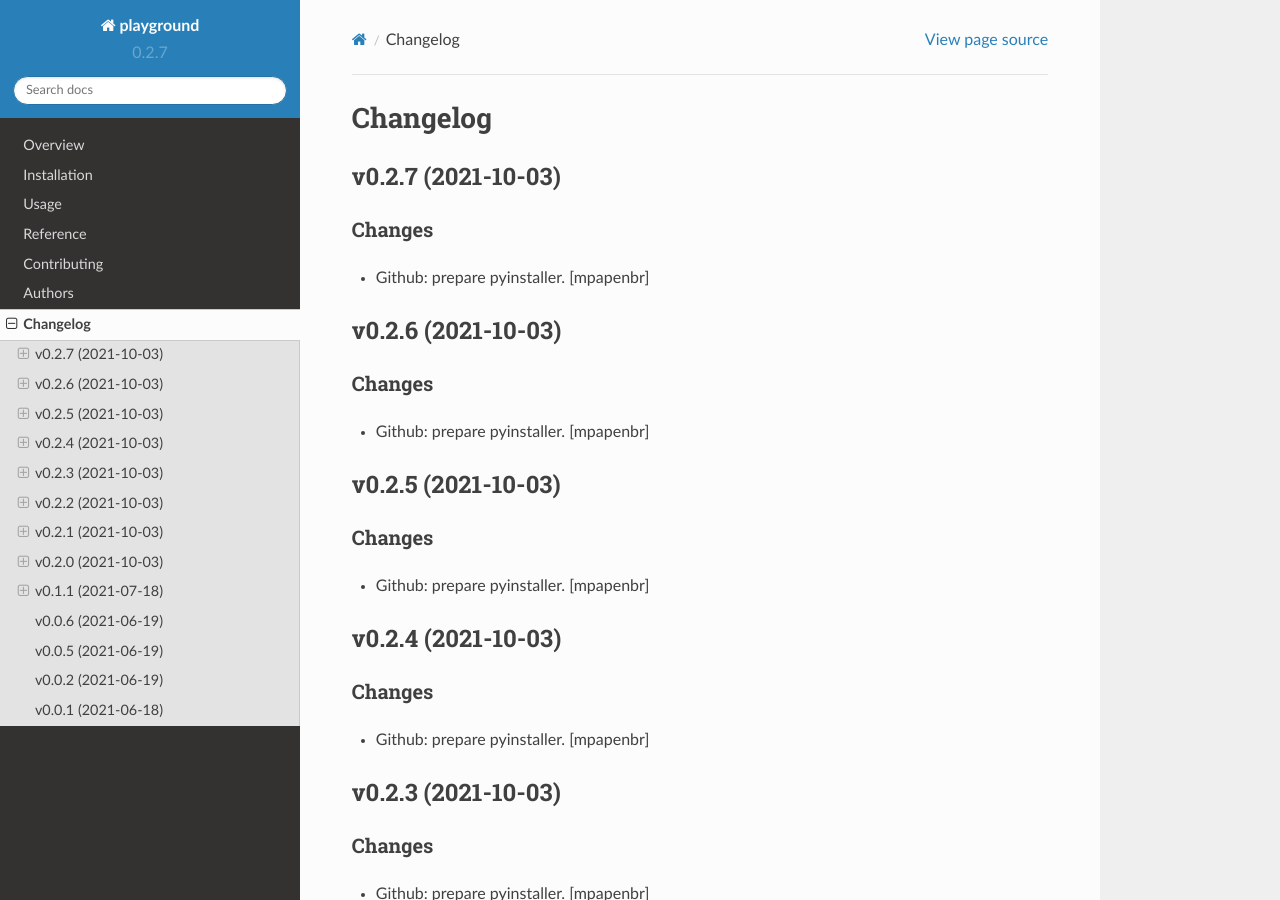
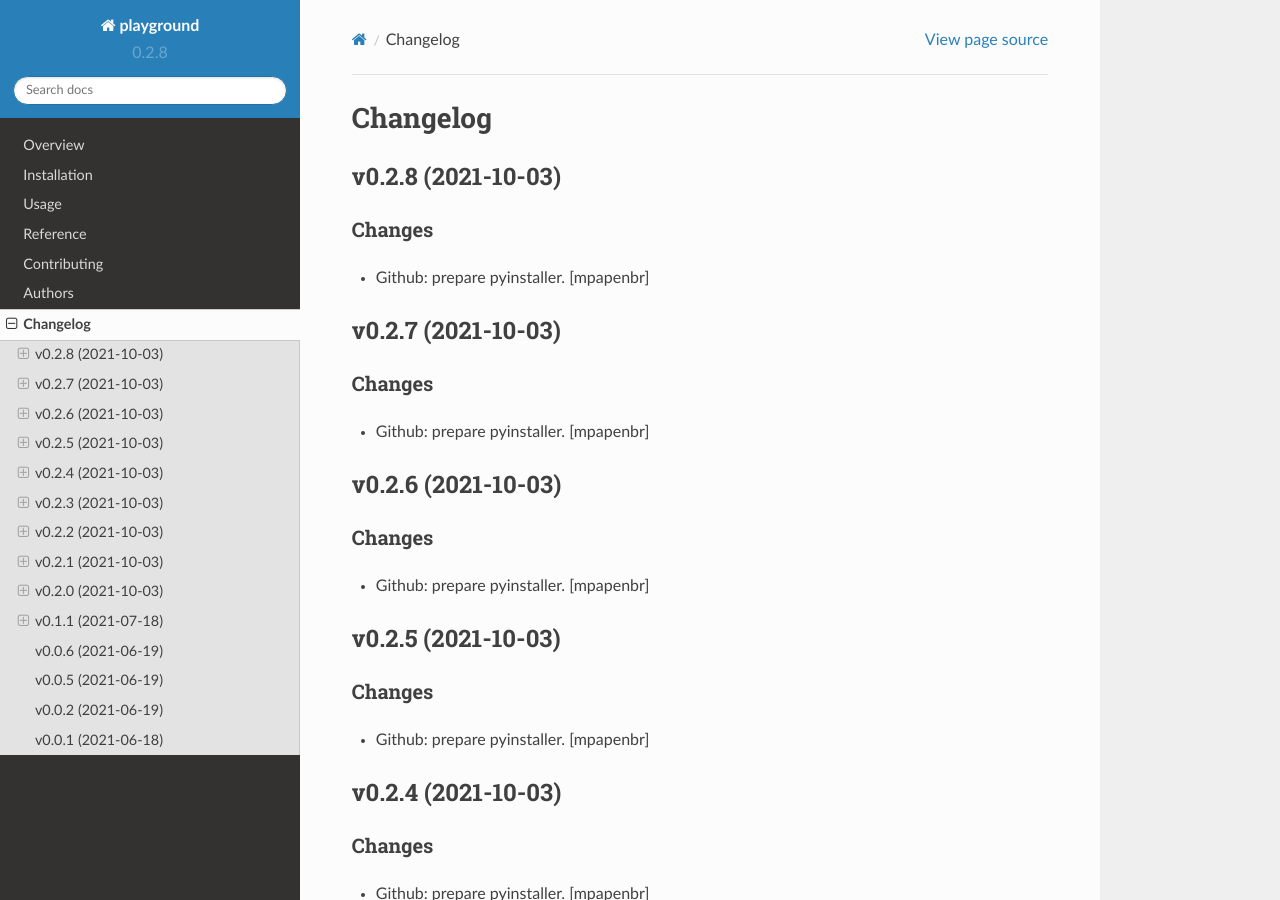
Before and after one commit to mpapenbr/playground-pyhton, a Sphinx documentation site: the page built from docs/changelog.rst, in a window 1280 px wide and 900 px high. Built offline with Sphinx 7.4.7 and the Read the Docs theme 2.0.0, drawn with Linux system fonts in a browser that asks for light colours.

Commit message:
Bump version: 0.2.7 → 0.2.8

```diff
--- a/CHANGELOG.rst
+++ b/CHANGELOG.rst
@@ -1,5 +1,13 @@
 Changelog
 =========
+
+
+v0.2.8 (2021-10-03)
+-------------------
+
+Changes
+~~~~~~~
+- Github: prepare pyinstaller. [mpapenbr]
 
 
 v0.2.7 (2021-10-03)
--- a/README.rst
+++ b/README.rst
@@ -40,9 +40,9 @@
     :alt: Supported implementations
     :target: https://pypi.org/project/playground
 
-.. |commits-since| image:: https://img.shields.io/github/commits-since/mpapenbr/playground-python/v0.2.7.svg
+.. |commits-since| image:: https://img.shields.io/github/commits-since/mpapenbr/playground-python/v0.2.8.svg
     :alt: Commits since latest release
-    :target: https://github.com/mpapenbr/playground-python/compare/v0.2.7...main
+    :target: https://github.com/mpapenbr/playground-python/compare/v0.2.8...main
 
 
 
--- a/docs/conf.py
+++ b/docs/conf.py
@@ -20,7 +20,7 @@
 year = '2021'
 author = 'Markus Papenbrock'
 copyright = '{0}, {1}'.format(year, author)
-version = release = '0.2.7'
+version = release = '0.2.8'
 
 pygments_style = 'trac'
 templates_path = ['.']
--- a/setup.py
+++ b/setup.py
@@ -23,7 +23,7 @@
 
 setup(
     name='playground',
-    version='0.2.7',
+    version='0.2.8',
     license='MIT',
     description='Playground for python stuff',
 
--- a/src/playground/__init__.py
+++ b/src/playground/__init__.py
@@ -1 +1 @@
-__version__ = '0.2.7'
+__version__ = '0.2.8'
```
Also changed, not shown: .bumpversion.cfg.
